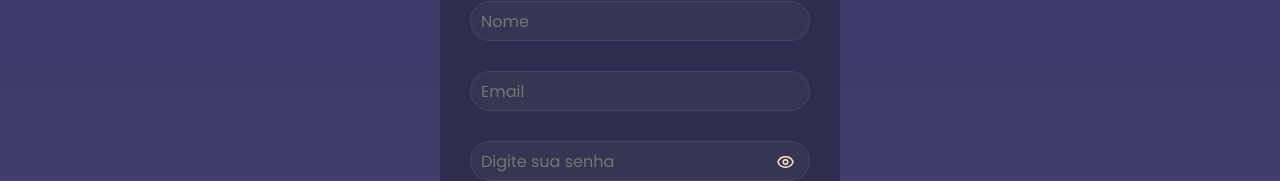
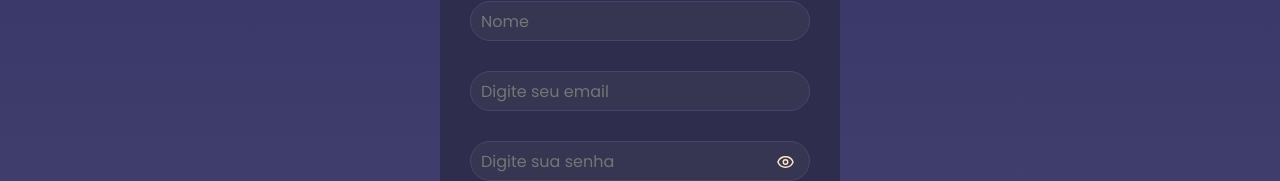
Before and after one commit to felipeLima29/react, a React (Vite) app in the folder cadastroUsuarios/cadastroUsuariosReact/: page /insert in a window 1280 px wide. Shown: the part 171-352 px from the top of the page. Built offline with nearby package versions, Linux system fonts and the light colour scheme.

Commit message:
Adicionando componentes de inputs.

```diff
--- /dev/null
+++ b/cadastroUsuarios/cadastroUsuariosReact/src/components/Inputs/inputEmail.jsx
@@ -0,0 +1,20 @@
+import { useState } from "react";
+
+function InputEmail({ onChangeEmail }) {
+
+    const [email, setEmail] = useState('');
+
+    const handleChange = (e) => {
+        setEmail(e.target.value);
+        onChangeEmail(e.target.value);
+    }
+
+    return (
+        <input type="text"
+            placeholder="Digite seu email"
+            onChange={handleChange}
+        />
+    )
+}
+
+export default InputEmail;
--- a/cadastroUsuarios/cadastroUsuariosReact/src/pages/ForgetPassword/index.jsx
+++ b/cadastroUsuarios/cadastroUsuariosReact/src/pages/ForgetPassword/index.jsx
@@ -7,6 +7,7 @@ import { toast } from "react-toastify";
 import "react-toastify/dist/ReactToastify.css";
 import ButtonBackHome from '../../components/Buttons/buttonBackHome';
 import ButtonBack from '../../components/Buttons/buttonBack';
+import InputEmail from '../../components/Inputs/inputEmail';
 
 function ForgetPassword() {
 
@@ -64,8 +65,7 @@ function ForgetPassword() {
 
                 <form>
                     <h1>Recuperar Senha</h1>
-                    <input type="email" placeholder='Email' onChange={(e) => setEmail(e.target.value)} />
-
+                    <InputEmail onChangeEmail={(value) => setEmail(value)}/>
                     <button type='button' onClick={getCod}>Recuperar</button>
                 </form>
 
--- a/cadastroUsuarios/cadastroUsuariosReact/src/pages/Insert/index.jsx
+++ b/cadastroUsuarios/cadastroUsuariosReact/src/pages/Insert/index.jsx
@@ -8,6 +8,7 @@ import { toast } from "react-toastify";
 import "react-toastify/dist/ReactToastify.css";
 import InputPassword from '../../components/Inputs/inputPassword';
 import ButtonBackHome from '../../components/Buttons/buttonBackHome';
+import InputEmail from '../../components/Inputs/inputEmail';
 
 
 function Insert() {
@@ -111,16 +112,14 @@ function Insert() {
   return (
 
     <div>
-
       <ButtonBackHome/>
       <div className='container'>
 
         <form>
           <h1>Cadastro de Usuários</h1>
           <input type="text" placeholder='Nome' onChange={(e) => setName(e.target.value)} />
-          <input type="email" placeholder='Email' onChange={(e) => setEmail(e.target.value)} />
-
-          <InputPassword onChangePassword={(valor) => setPassword(valor)}/>
+          <InputEmail onChangeEmail={(value) => setEmail(value)}/>
+          <InputPassword onChangePassword={(value) => setPassword(value)}/>
 
           <button type='button' onClick={handleInsert}>Cadastrar</button>
         </form>
--- a/cadastroUsuarios/cadastroUsuariosReact/src/pages/Login/index.jsx
+++ b/cadastroUsuarios/cadastroUsuariosReact/src/pages/Login/index.jsx
@@ -6,6 +6,7 @@ import "react-toastify/dist/ReactToastify.css";
 import './style.css'
 import { Eye, EyeOff } from "lucide-react";
 import InputPassword from "../../components/Inputs/inputPassword";
+import InputEmail from "../../components/Inputs/inputEmail";
 
 function Login() {
 
@@ -88,11 +89,7 @@ function Login() {
                 <form>
                     <h1>Faça Login para acessar o sistema.</h1>
 
-                    <input type="text"
-                        placeholder="Digite seu email"
-                        onChange={(e) => setEmail(e.target.value)}
-                    />
-
+                    <InputEmail onChangeEmail={(value) => setEmail(value)}/>
                     <InputPassword onChangePassword={(valor) => setPassword(valor)}/>
 
                     <button type="button" onClick={handleLogin}>Entrar</button>
--- a/cadastroUsuarios/cadastroUsuariosReact/src/pages/Update/index.jsx
+++ b/cadastroUsuarios/cadastroUsuariosReact/src/pages/Update/index.jsx
@@ -139,7 +139,8 @@ function UpdateUser() {
                         <input className="input-update"
                             type="text"
                             value={userSelected.id}
-                            readOnly />
+                            readOnly
+                        />
                         <p>Nome:</p>
                         <input className="input-update"
                             type="text"
@@ -152,7 +153,8 @@ function UpdateUser() {
                             type="text"
                             value={userSelected.email}
                             onChange={(e) => updateField(userSelected.id, "email", e.target.value)}
-                            required />
+                            required
+                        />
 
                         <p>Senha:</p>
                         <div className="divPasswordUpdate">
```
Also changed, not shown: 1 other file (tests, documents, lock files or other folders).
